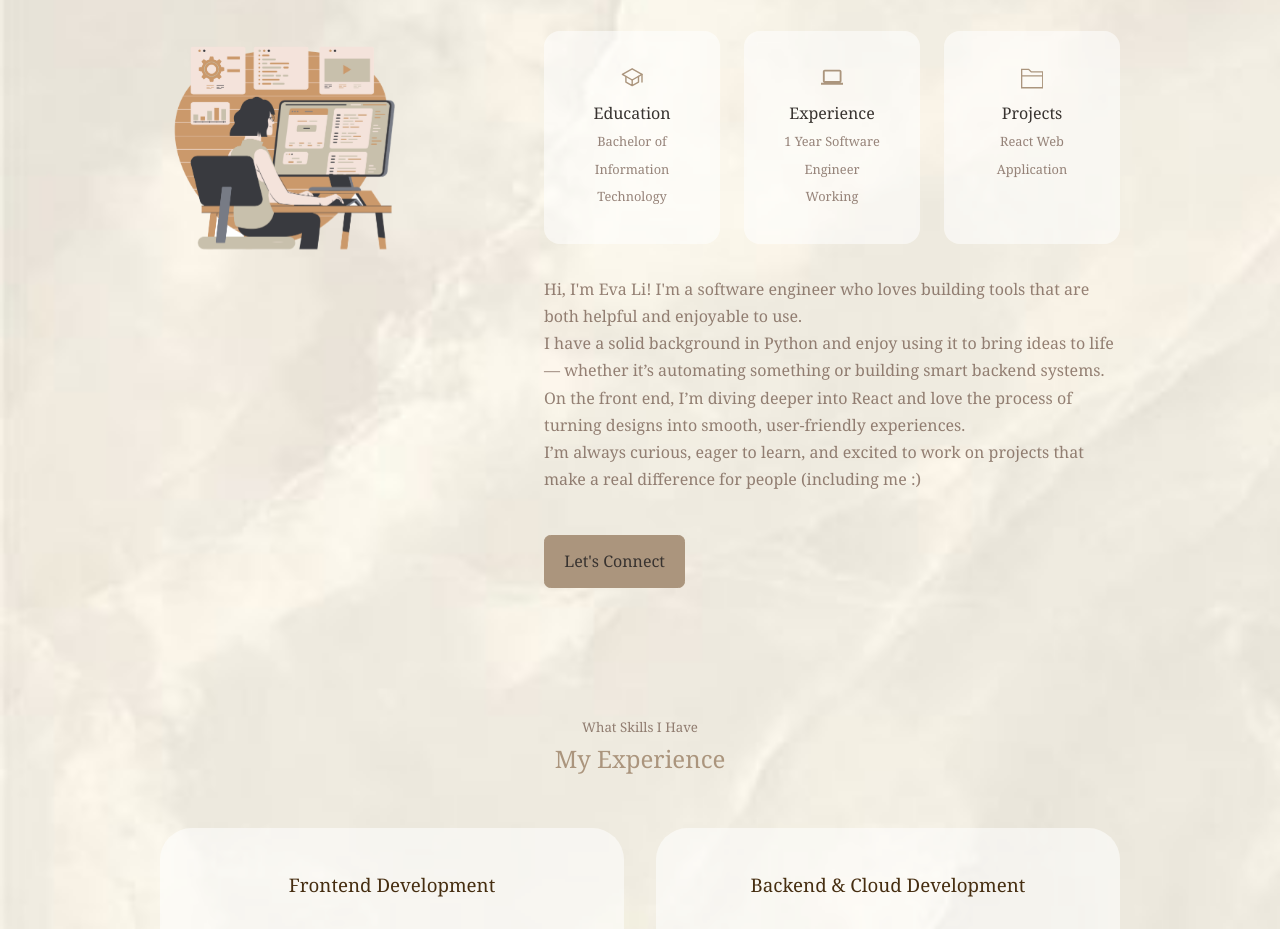
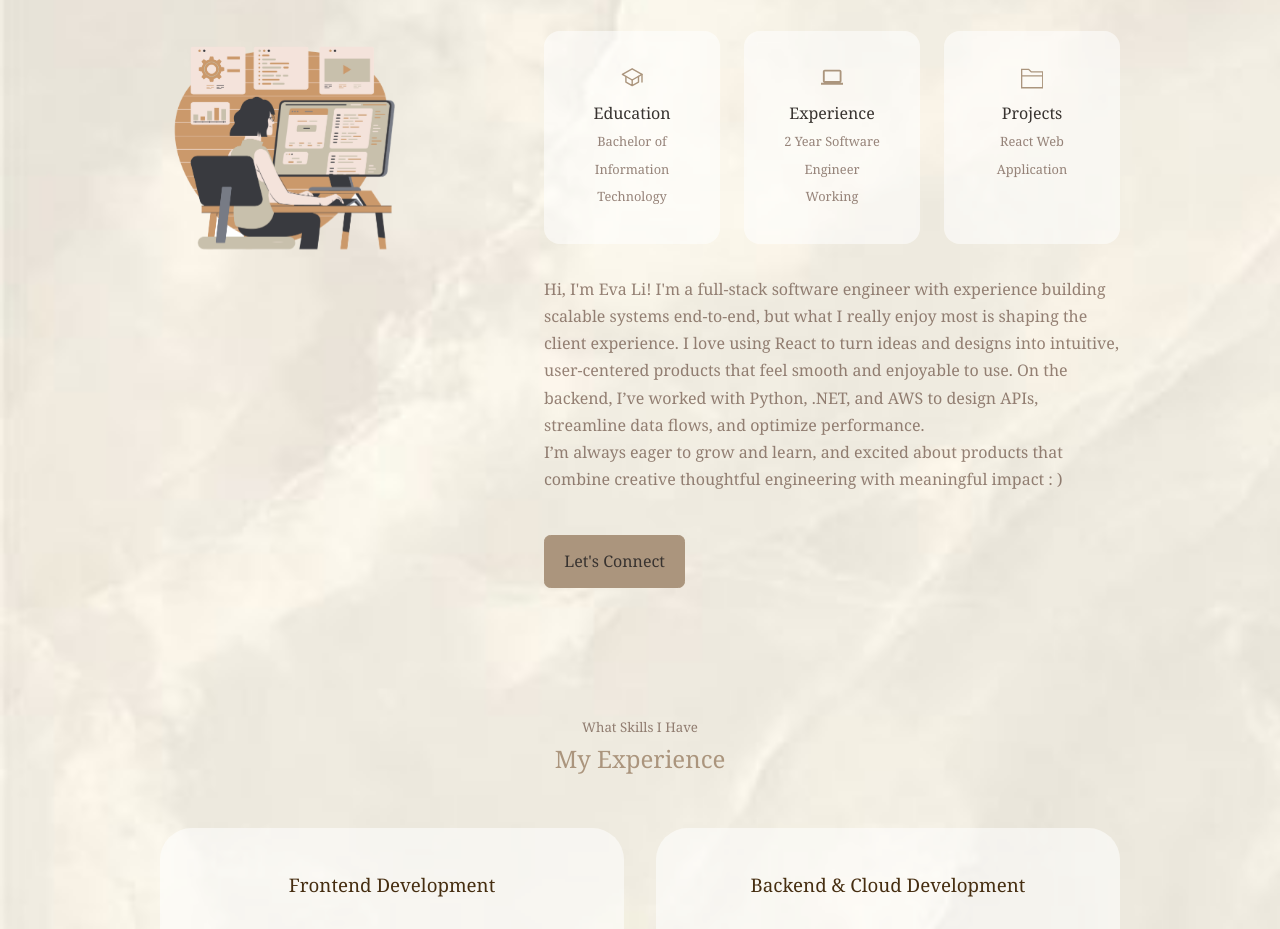
Before and after one commit to syuan2000/React-Portfolio-Brown, a React (Create React App) app: page / in a window 1280 px wide. Shown: the part 1120-2049 px from the top of the page. Built offline with nearby package versions, Linux system fonts and the light colour scheme.

Commit message:
Update About.js

```diff
--- a/src/components/about/About.js
+++ b/src/components/about/About.js
@@ -34,7 +34,7 @@ const About = () => {
               <article className='about__card'>
                 <MdOutlineComputer className='about__icon'/>
                 <h5>Experience</h5>
-                <small>1 Year Software Engineer Working </small>
+                <small>2 Year Software Engineer Working </small>
               </article>
               <article className='about__card'>
                 <TfiFolder className='about__icon'/>
@@ -43,12 +43,10 @@ const About = () => {
               </article>
             </div>
             <p>
-              Hi, I'm Eva Li!
-        I'm a software engineer who loves building tools that are both helpful and enjoyable to use.<br />
-        I have a solid background in Python and enjoy using it to bring ideas to life <br />
-          — whether it’s automating something or building smart backend systems.
-        On the front end, I’m diving deeper into React and love the process of turning designs into smooth, user-friendly experiences. <br />
-        I’m always curious, eager to learn, and excited to work on projects that make a real difference for people (including me :)
+        Hi, I'm Eva Li! I'm a full-stack software engineer with experience building scalable systems end-to-end, but what I really enjoy most is shaping the client experience.
+  I love using React to turn ideas and designs into intuitive, user-centered products that feel smooth and enjoyable to use.
+On the backend, I’ve worked with Python, .NET, and AWS to design APIs, streamline data flows, and optimize performance. <br />
+I’m always eager to grow and learn, and excited about products that combine creative thoughtful engineering with meaningful impact : )
             </p>
             <a href="#contact" className='btn btn-primary'>Let's Connect</a>
         </div>
```
